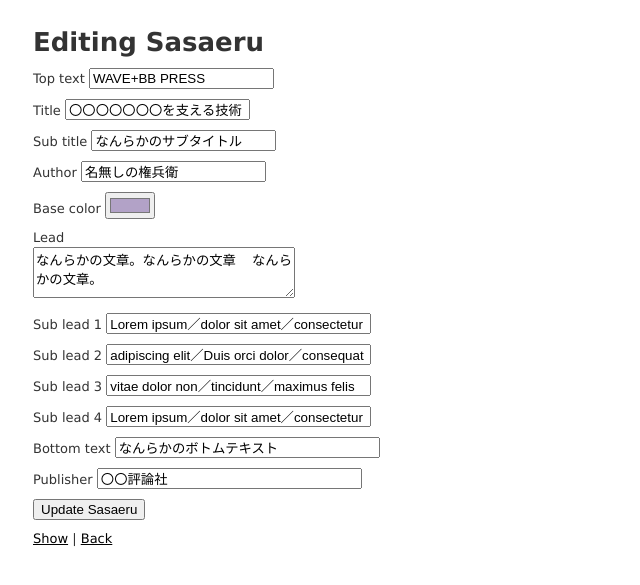
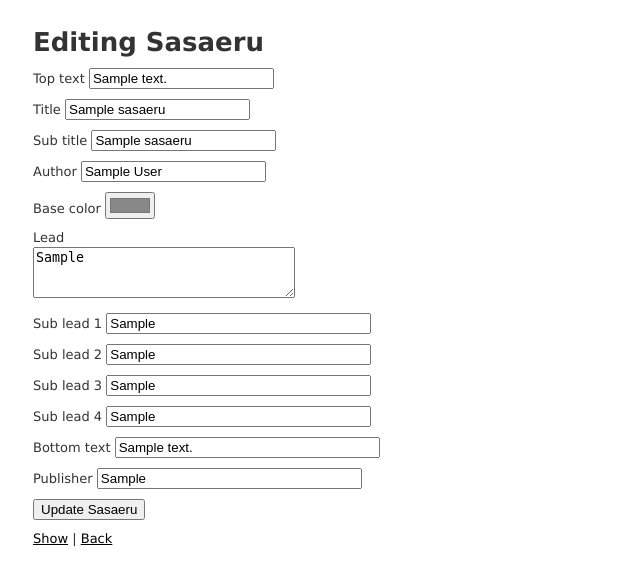
Before and after one commit to matt-note/sasaeru_generator, a Rails app: page /sasaerus/1/edit in a window 1280 px wide. Shown: the top 585 px of the page, without its empty margins (0-640 px from the left). Run offline with Rails 7, Linux system fonts and the light colour scheme; tables that the repository leaves empty hold one stand-in row (values such as "Sample post"); style sheets or scripts are compiled from the project's sources.

Commit message:
Add default values in sasaerus table

```diff
--- a/app/controllers/sasaerus_controller.rb
+++ b/app/controllers/sasaerus_controller.rb
@@ -84,20 +84,20 @@ class SasaerusController < ApplicationController
                 disposition: "attachment")
     end
 
-    def send_png(sasaeru)
-      pdf = MiniMagick::Image.open(send_pdf(sasaeru))
-
-      MiniMagick::Tool::Convert.new do |convert|
-        convert << pdf.pages.first.path
-        convert << "png:8sasaeru.png"
-        png = convert
-      end
-
-      send_data(png,
-                filename: "sasaeru.png",
-                type: "image/png",
-                disposition: "attachment")
-    end
+    # def send_png(sasaeru)
+    #   pdf = MiniMagick::Image.open(send_pdf(sasaeru))
+    #
+    #   MiniMagick::Tool::Convert.new do |convert|
+    #     convert << pdf.pages.first.path
+    #     convert << "png:8sasaeru.png"
+    #     png = convert
+    #   end
+    #
+    #   send_data(png,
+    #             filename: "sasaeru.png",
+    #             type: "image/png",
+    #             disposition: "attachment")
+    # end
 
     def generate_sasaeru_theme(sasaeru)
       file = File.join(Rails.root, "app", "assets", "reports", "sasaeru.tlf")
--- a/app/views/sasaerus/_form.html.erb
+++ b/app/views/sasaerus/_form.html.erb
@@ -13,62 +13,62 @@
 
   <div class="field">
     <%= form.label :top_text %>
-    <%= form.text_field :top_text, value: "WAVE+BB PRESS" %>
+    <%= form.text_field :top_text, value: @sasaeru.top_text %>
   </div>
 
   <div class="field">
     <%= form.label :title %>
-    <%= form.text_field :title, value: "〇〇〇〇〇〇〇を支える技術" %>
+    <%= form.text_field :title, value: @sasaeru.title %>
   </div>
 
   <div class="field">
     <%= form.label :sub_title %>
-    <%= form.text_field :sub_title, value: "なんらかのサブタイトル" %>
+    <%= form.text_field :sub_title, value: @sasaeru.sub_title %>
   </div>
 
   <div class="field">
     <%= form.label :author %>
-    <%= form.text_field :author, value: "名無しの権兵衛" %>
+    <%= form.text_field :author, value: @sasaeru.author %>
   </div>
 
   <div class="field">
     <%= form.label :base_color %>
-    <%= form.color_field :base_color, value: '#b2a2c7' %>
+    <%= form.color_field :base_color, value: @sasaeru.base_color %>
   </div>
 
   <div class="field">
     <%= form.label :lead, class: "text-area" %>
-    <%= form.text_area :lead, rows: 3, cols: 30, value: "なんらかの文章。なんらかの文章  なんらかの文章。" %>
+    <%= form.text_area :lead, rows: 3, cols: 30, value: @sasaeru.lead %>
   </div>
 
   <div class="field">
     <%= form.label :sub_lead_1 %>
-    <%= form.text_field :sub_lead_1, size: 30, value: 'Lorem ipsum／dolor sit amet／consectetur' %>
+    <%= form.text_field :sub_lead_1, size: 30, value: @sasaeru.sub_lead_1 %>
   </div>
 
   <div class="field">
     <%= form.label :sub_lead_2 %>
-    <%= form.text_field :sub_lead_2, size: 30, value: 'adipiscing elit／Duis orci dolor／consequat' %>
+    <%= form.text_field :sub_lead_2, size: 30, value: @sasaeru.sub_lead_2 %>
   </div>
 
   <div class="field">
     <%= form.label :sub_lead_3 %>
-    <%= form.text_field :sub_lead_3, size: 30, value: 'vitae dolor non／tincidunt／maximus felis' %>
+    <%= form.text_field :sub_lead_3, size: 30, value: @sasaeru.sub_lead_3 %>
   </div>
 
   <div class="field">
     <%= form.label :sub_lead_4 %>
-    <%= form.text_field :sub_lead_4, size: 30, value: 'Lorem ipsum／dolor sit amet／consectetur' %>
+    <%= form.text_field :sub_lead_4, size: 30, value: @sasaeru.sub_lead_4 %>
   </div>
 
   <div class="field">
     <%= form.label :bottom_text %>
-    <%= form.text_field :bottom_text, size: 30, value: 'なんらかのボトムテキスト' %>
+    <%= form.text_field :bottom_text, size: 30, value: @sasaeru.bottom_text %>
   </div>
 
   <div class="field">
     <%= form.label :publisher %>
-    <%= form.text_field :publisher, size: 30, value: '〇〇評論社' %>
+    <%= form.text_field :publisher, size: 30, value: @sasaeru.publisher %>
   </div>
 
   <div class="actions">
--- a/db/migrate/20190521131827_add_publisher_to_sasaerus.rb
+++ /dev/null
@@ -1,5 +0,0 @@
-class AddPublisherToSasaerus < ActiveRecord::Migration[5.2]
-  def change
-    add_column :sasaerus, :publisher, :string
-  end
-end
```
Also changed, not shown: db/migrate/20190520145331_create_sasaerus.rb (+12 -11 lines), db/schema.rb.
